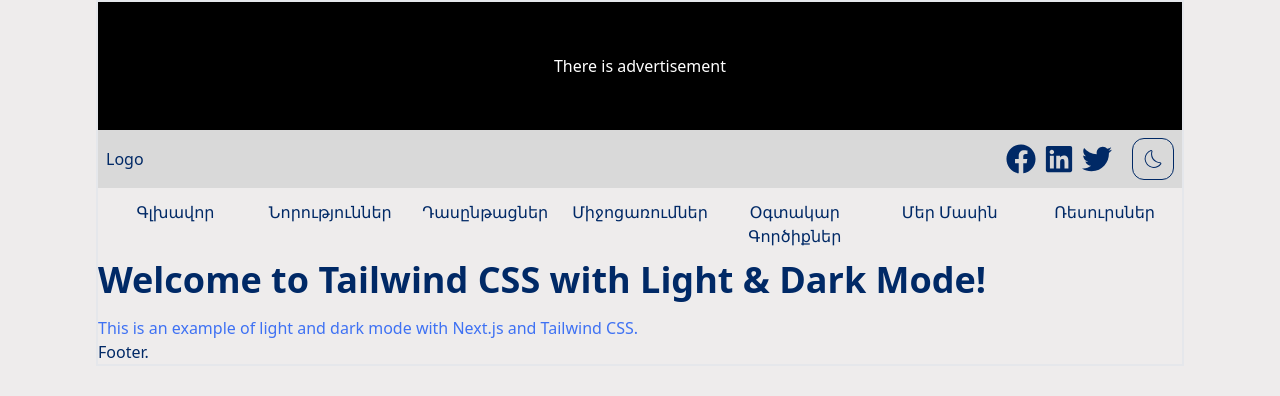
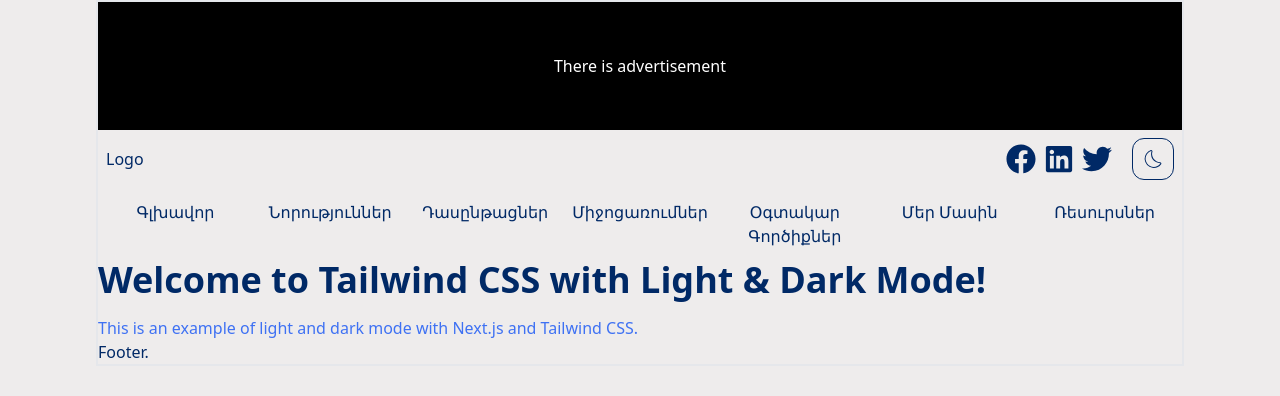
Before and after one commit to khachatryanhovhannes/news-website, a Next.js app: page / in a window 1280 px wide. Shown: the top 396 px of the page. Built offline with nearby package versions, Linux system fonts and the light colour scheme.

Commit message:
develop: Change top navbar color

```diff
--- a/components/molecules/top_nav/index.tsx
+++ b/components/molecules/top_nav/index.tsx
@@ -2,7 +2,7 @@ import { Logo, SocialIcons, ThemeToggle } from "@/components/atoms";
 
 export default function TopNav() {
   return (
-    <div className="bg-background-secondary-light dark:bg-background-secondary-dark flex justify-between items-center p-2">
+    <div className="bg-background-primary-light dark:bg-background-primary-dark flex justify-between items-center p-2">
       <Logo />
       <div className="flex items-center gap-5">
         <SocialIcons />
```
